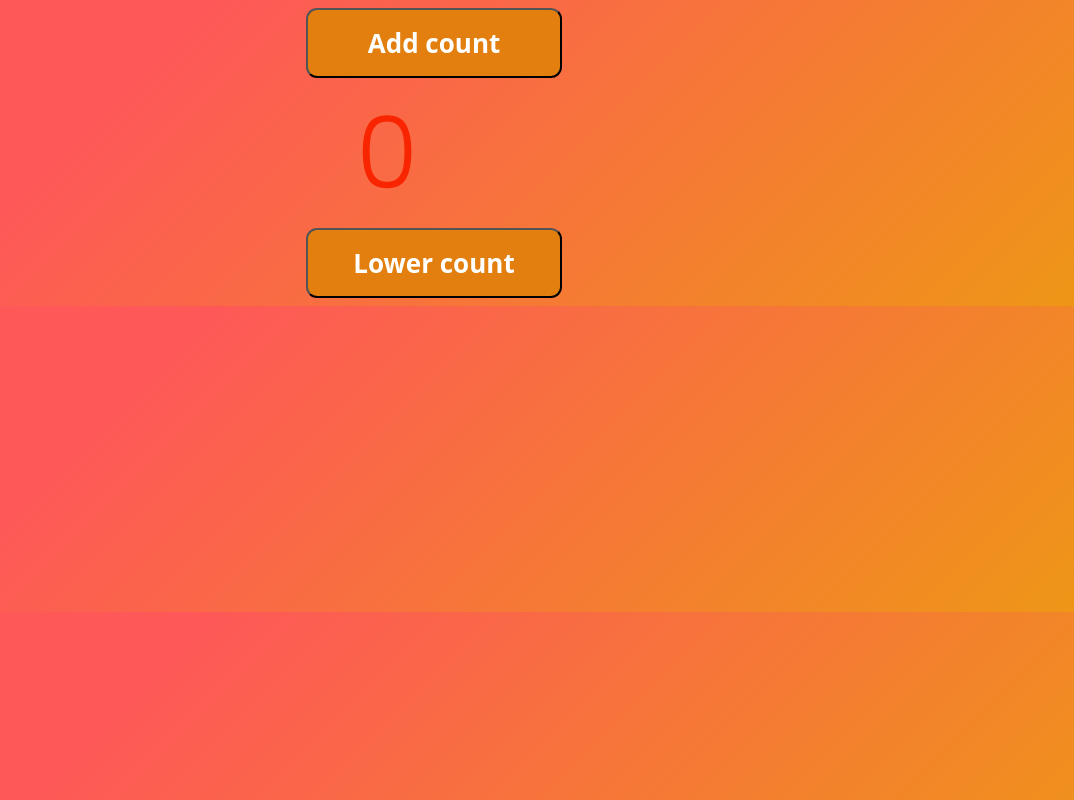
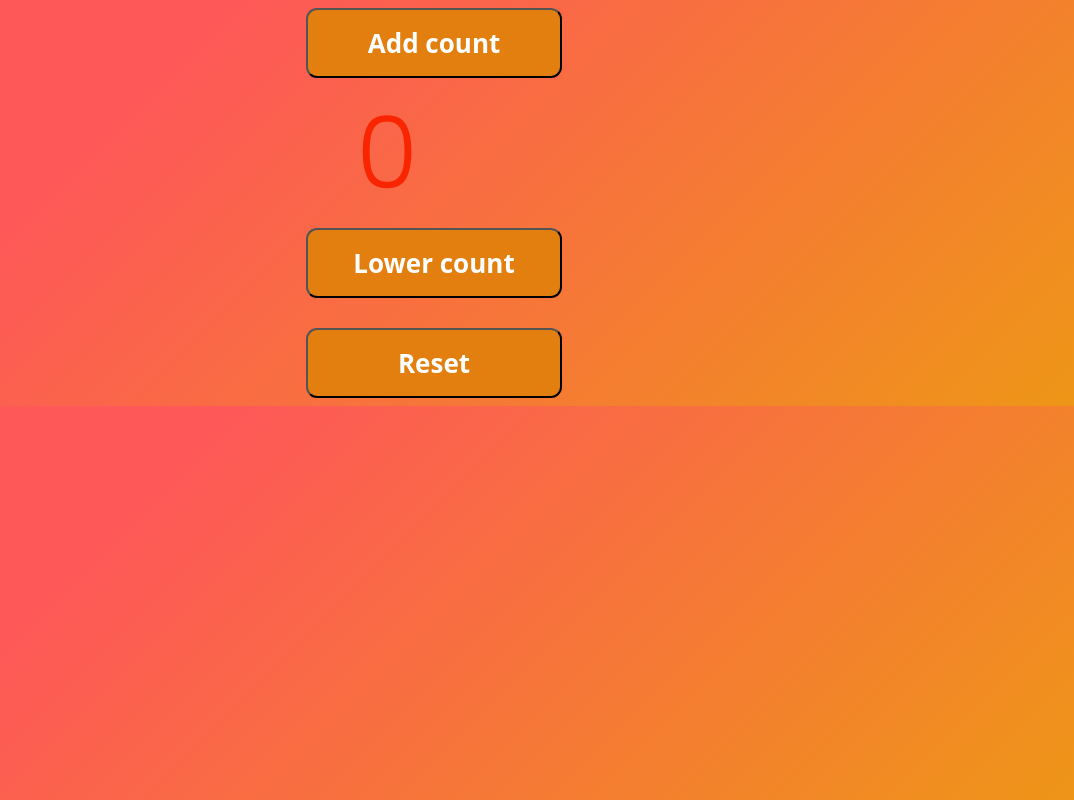
Before and after one commit to hamzayt577/Counter, a website built with Parcel: page index.html in a window 1280 px wide. Shown: the whole page, without its empty margins (206-1280 px from the left). Built offline with nearby package versions, Linux system fonts and the light colour scheme.

Commit message:
Added reset functionality

```diff
--- a/index.html
+++ b/index.html
@@ -18,6 +18,7 @@
       <button class="btn-add">Add count</button>
       <p class="count">69</p>
       <button class="btn-substract">Lower count</button>
+      <button class="reset-count">Reset</button>
     </div>
 
     <script src="/script.js"></script>
--- a/script.js
+++ b/script.js
@@ -2,6 +2,7 @@
 const containerDiv = document.querySelector(".container");
 const btnAdd = document.querySelector(".btn-add");
 const btnSubstract = document.querySelector(".btn-substract");
+const resetBtn = document.querySelector(".reset-count");
 const count = document.querySelector(".count");
 
 // Variables
@@ -18,6 +19,11 @@ btnSubstract.addEventListener("click", () => {
   count.innerHTML = countValue;
 });
 
+resetBtn.addEventListener("click", () => {
+  countValue = 0;
+  count.innerHTML = countValue;
+});
+
 const init = () => {
   count.innerText = "0";
 };
--- a/style.css
+++ b/style.css
@@ -32,6 +32,18 @@ body {
   cursor: pointer;
 }
 
+.reset-count {
+  background: #e27f0e;
+  border-radius: 11px;
+  padding: 20px 45px;
+  margin-top: 30px;
+  color: #ffffff;
+  display: inline-block;
+  font: normal bold 26px/1 "Open Sans", sans-serif;
+  text-align: center;
+  cursor: pointer;
+}
+
 .count {
   color: #f82500;
   font-size: 100px;
```
Also changed, not shown: dist/index.html.
